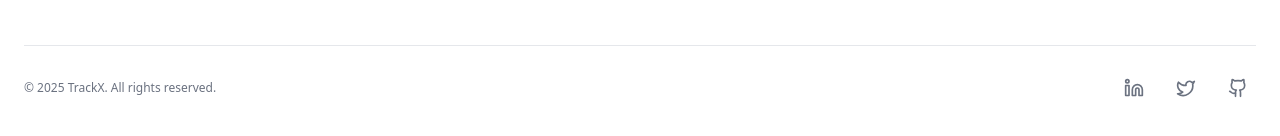
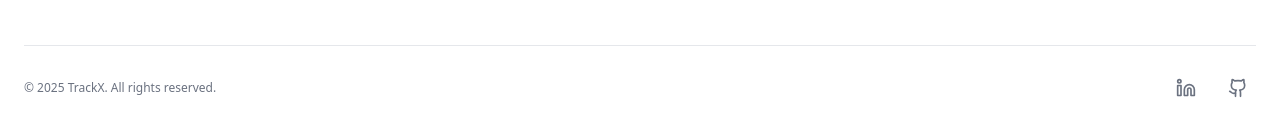
Before and after one commit to JHuang0309/tracko, a React (Vite) app in the folder frontend/: page / in a window 1280 px wide. Shown: the part 1061-1197 px from the top of the page. Built offline with nearby package versions, Linux system fonts and the light colour scheme.

Commit message:
Added finishing touches

```diff
--- a/frontend/src/assets/footer.jsx
+++ b/frontend/src/assets/footer.jsx
@@ -42,16 +42,16 @@ export default function Footer({ isDarkMode }) {
             <nav aria-label="Resources Navigation">
               <ul className="space-y-1 text-xs">
                 <li>
-                  <a href="/documentation" className="text-gray-500 hover:text-neutral-700 rounded py-1 inline-block">Documentation</a>
+                  <a href="#documentation" className="text-gray-500 hover:text-neutral-700 rounded py-1 inline-block">Documentation</a>
                 </li>
                 <li>
-                  <a href="/case-studies" className="text-gray-500 hover:text-neutral-700 rounded py-1 inline-block">Case Studies</a>
+                  <a href="#case-studies" className="text-gray-500 hover:text-neutral-700 rounded py-1 inline-block">Case Studies</a>
                 </li>
                 <li>
-                  <a href="/blog" className="text-gray-500 hover:text-neutral-700 rounded py-1 inline-block">Blog</a>
+                  <a href="#blog" className="text-gray-500 hover:text-neutral-700 rounded py-1 inline-block">Blog</a>
                 </li>
                 <li>
-                  <a href="/support" className="text-gray-500 hover:text-neutral-700 rounded py-1 inline-block">Support</a>
+                  <a href="#support" className="text-gray-500 hover:text-neutral-700 rounded py-1 inline-block">Support</a>
                 </li>
               </ul>
             </nav>
@@ -61,16 +61,16 @@ export default function Footer({ isDarkMode }) {
             <nav aria-label="Company Navigation">
               <ul className="space-y-1 text-xs">
                 <li>
-                  <a href="/about" className="text-gray-500 hover:text-neutral-700 rounded py-1 inline-block">About</a>
+                  <a href="#about" className="text-gray-500 hover:text-neutral-700 rounded py-1 inline-block">About</a>
                 </li>
                 <li>
-                  <a href="/careers" className="text-gray-500 hover:text-neutral-700 rounded py-1 inline-block">Careers</a>
+                  <a href="#careers" className="text-gray-500 hover:text-neutral-700 rounded py-1 inline-block">Careers</a>
                 </li>
                 <li>
-                  <a href="/contact" className="text-gray-500 hover:text-neutral-700 rounded py-1 inline-block">Contact</a>
+                  <a href="#contact" className="text-gray-500 hover:text-neutral-700 rounded py-1 inline-block">Contact</a>
                 </li>
                 <li>
-                  <a href="/privacy" className="text-gray-500 hover:text-neutral-700 rounded py-1 inline-block">Privacy Policy</a>
+                  <a href="#privacy-policy" className="text-gray-500 hover:text-neutral-700 rounded py-1 inline-block">Privacy Policy</a>
                 </li>
               </ul>
             </nav>
@@ -81,9 +81,10 @@ export default function Footer({ isDarkMode }) {
           <div className="flex gap-4">
             {/* Social links */}
             <a
-              href="https://linkedin.com"
+              href="https://www.linkedin.com/in/JaydenHuang1"
               className="text-gray-500 hover:text-neutral-700 rounded p-2"
-              aria-label="LinkedIn"
+              target="_blank"
+              rel="noopener noreferrer"
             >
               <svg
                 xmlns="http://www.w3.org/2000/svg"
@@ -103,26 +104,11 @@ export default function Footer({ isDarkMode }) {
               </svg>
             </a>
             <a
-              href="https://twitter.com"
+              href="https://github.com/JHuang0309"
               className="text-gray-500 hover:text-neutral-700 rounded p-2"
-              aria-label="Twitter"
+              target="_blank"
+              rel="noopener noreferrer"
             >
-              <svg
-                xmlns="http://www.w3.org/2000/svg"
-                width="24"
-                height="24"
-                viewBox="0 0 24 24"
-                fill="none"
-                stroke="currentColor"
-                strokeWidth="2"
-                strokeLinecap="round"
-                strokeLinejoin="round"
-                className="h-5 w-5"
-              >
-                <path d="M22 4s-.7 2.1-2 3.4c1.6 10-9.4 17.3-18 11.6 2.2.1 4.4-.6 6-2C3 15.5.5 9.6 3 5c2.2 2.6 5.6 4.1 9 4-.9-4.2 4-6.6 7-3.8 1.1 0 3-1.2 3-1.2z"></path>
-              </svg>
-            </a>
-            <a href="https://github.com" className="text-gray-500 hover:text-neutral-700 rounded p-2">
               <svg
                 xmlns="http://www.w3.org/2000/svg"
                 width="24"
--- a/frontend/src/assets/navbar.jsx
+++ b/frontend/src/assets/navbar.jsx
@@ -1,9 +1,12 @@
 import { useEffect, useState } from "react";
 import { SunIcon, MoonIcon } from '@heroicons/react/24/outline'
+import { useNavigate } from "react-router-dom";
 
 export default function Navbar({ toggleTheme, isDarkMode }) {
     const [darkMode, setDarkMode] = useState(isDarkMode);
     const [scrolled, setScrolled] = useState(false);
+
+    const navigate = useNavigate();
 
     useEffect(() => {
         setDarkMode(isDarkMode);
@@ -30,7 +33,7 @@ export default function Navbar({ toggleTheme, isDarkMode }) {
     >
       <div className="container flex h-16 items-center justify-between px-[2rem]">
         <div className="flex items-center">
-          <span className={`text-2xl font-bold ${darkMode ? 'text-white' : ''}`}>TrackX</span>
+          <span className={`text-2xl font-bold hover:cursor-pointer ${darkMode ? 'text-white' : ''}`} onClick={() => navigate('/')}>TrackX</span>
         </div>
         <div className={`flex items-center justify-center h-10 w-10 rounded-full ${darkMode ? 'hover:bg-neutral-700' : 'hover:bg-gray-100'} transition duration-300`}>
           <button
--- a/frontend/src/pages/Dashboard.jsx
+++ b/frontend/src/pages/Dashboard.jsx
@@ -1,5 +1,5 @@
 import { useState, useEffect } from 'react'
-import { useNavigate, useLocation } from 'react-router-dom';
+import { useLocation } from 'react-router-dom';
 import { Download } from 'lucide-react';
 import axios from 'axios';
 import '../index.css'
@@ -224,7 +224,7 @@ function Dashboard() {
 
                 <button
                     className={`flex items-center gap-2 p-2 h-10 mx-2 text-xs rounded-md border   disabled:opacity-50
-                                ${isDarkMode ? 'text-white hover:bg-neutral-800' : 'text-black hover:bg-gray-100'}`}
+                                ${isDarkMode ? 'text-white border-gray-600 hover:bg-neutral-800' : 'text-black hover:bg-gray-100'}`}
                     onClick={handleDownload}
                     disabled={!csvFile}
                     >
--- a/frontend/src/pages/LandingPage.jsx
+++ b/frontend/src/pages/LandingPage.jsx
@@ -45,6 +45,7 @@ function LandingPage() {
     useEffect(() => {
         localStorage.removeItem('lastUploadedFileContent');
         localStorage.removeItem('lastUploadedFileName');
+        window.scrollTo(0, 0);
     }, [])
 
     return (
```
